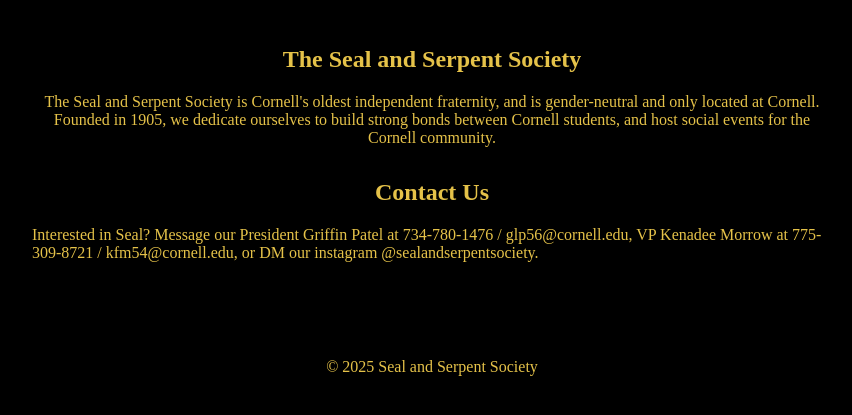
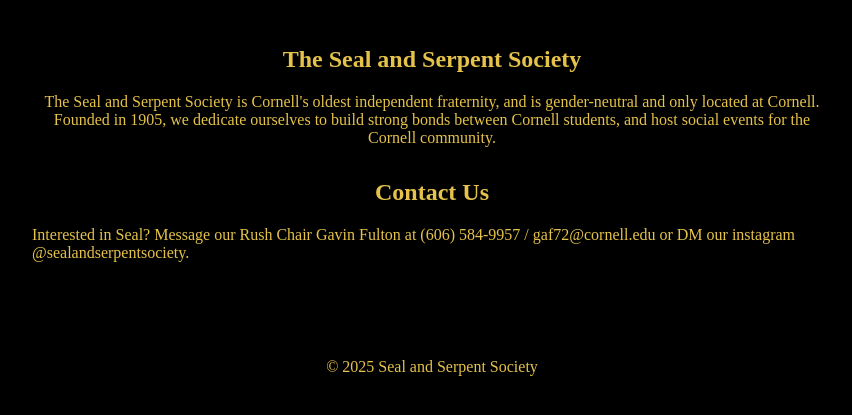
Before and after one commit to TheSealAndTheSerpent/Rush, a plain HTML site: page index.html in a window 1280 px wide. Shown: the part 85-500 px from the top of the page, without its empty margins (208-1060 px from the left). Drawn offline with Linux system fonts and the light colour scheme.

Commit message:
Update index.html

```diff
--- a/index.html
+++ b/index.html
@@ -279,8 +279,8 @@
 
         <section id="contact">
             <h2>Contact Us</h2>
-            <p style="color: #e5c249;">Interested in Seal? Message our President Griffin Patel at 734-780-1476 /
-                glp56@cornell.edu, VP Kenadee Morrow at 775-309-8721 / kfm54@cornell.edu, or DM our instagram
+            <p style="color: #e5c249;">Interested in Seal? Message our Rush Chair Gavin Fulton at (606) 584-9957 /
+                gaf72@cornell.edu or DM our instagram
                 @sealandserpentsociety.</p>
         </section>
     </main>
@@ -290,4 +290,5 @@
     </footer>
 </body>
 
+
 </html>
```
